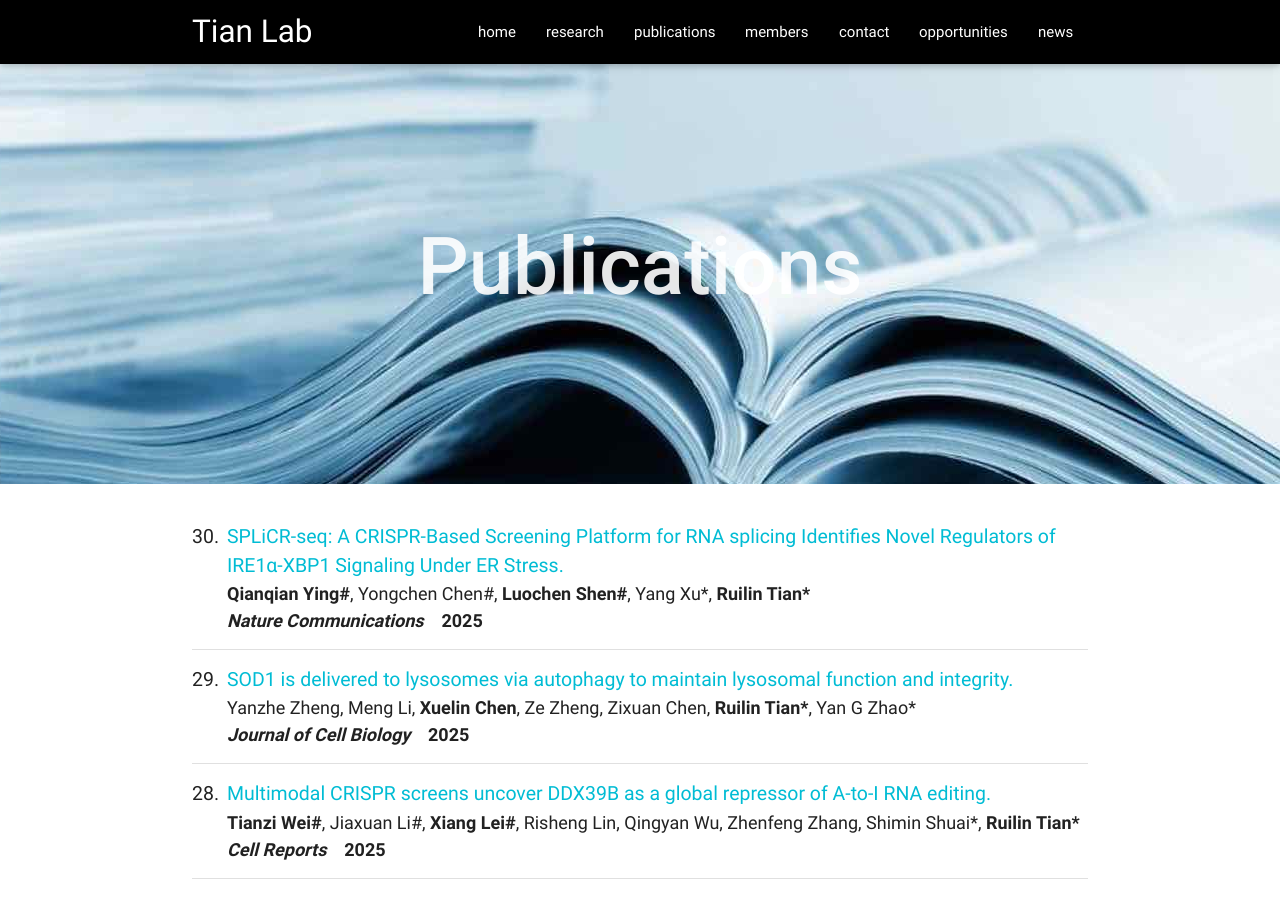
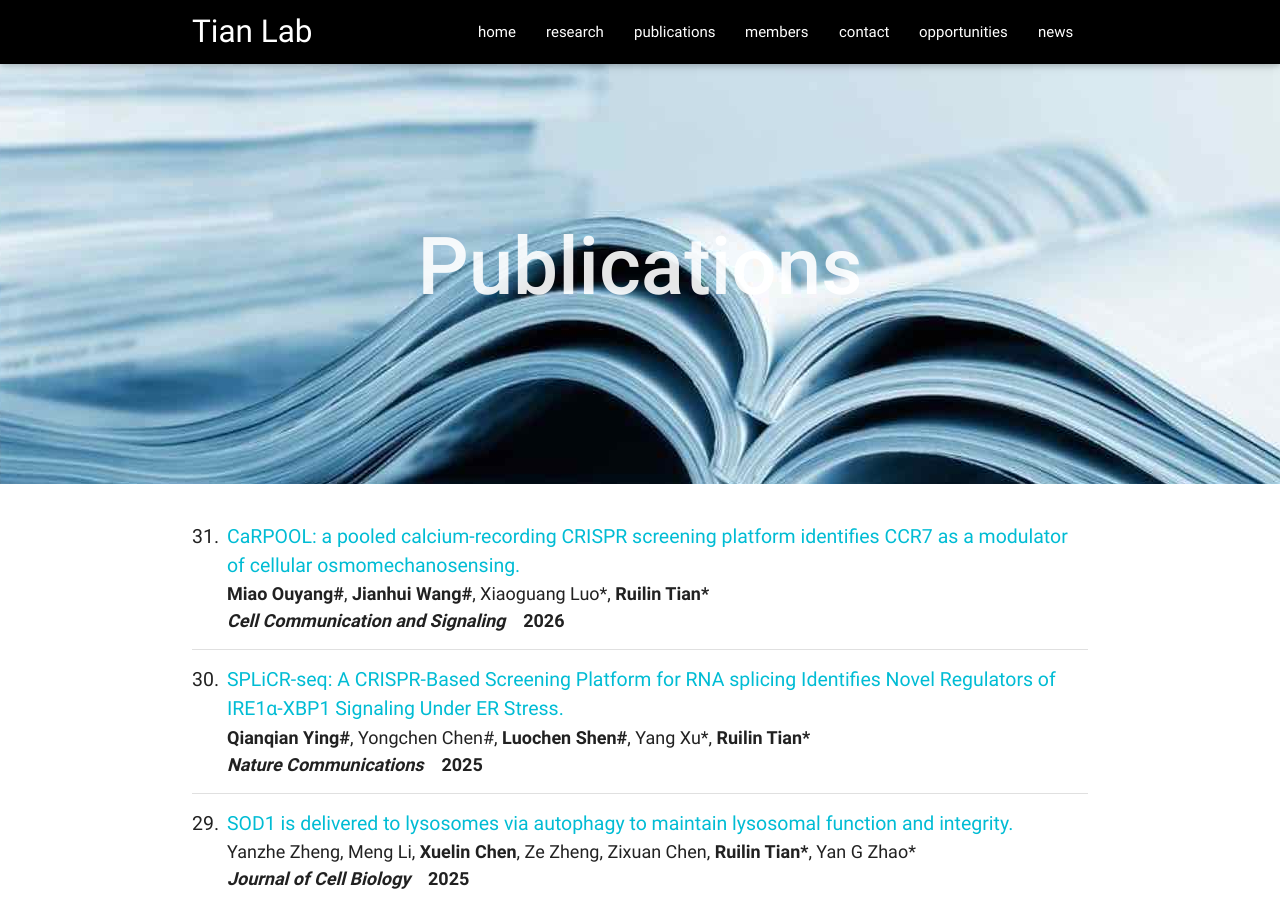
Before and after one commit to rltianlab/rltianlab.github.io, a Jekyll site: the page built from publications/index.html, in a window 1280 px wide and 900 px high. Built offline with Jekyll 4.4.1, drawn with Linux system fonts in a browser that asks for light colours.

Commit message:
Update publications.yml

```diff
--- a/_data/publications.yml
+++ b/_data/publications.yml
@@ -1,3 +1,10 @@
+- title: "CaRPOOL: a pooled calcium‐recording CRISPR screening platform identifies CCR7 as a modulator of cellular osmomechanosensing"
+  authors: <b>Miao Ouyang#</b>, <b>Jianhui Wang#</b>, Xiaoguang Luo*, <b>Ruilin Tian*</b>
+  journal: Cell Communication and Signaling
+  year: 2026
+  doi: 10.1186/s12964-026-02930-z
+  num: 31
+
 - title: "SPLiCR-seq: A CRISPR-Based Screening Platform for RNA splicing Identifies Novel Regulators of IRE1α-XBP1 Signaling Under ER Stress"
   authors: <b>Qianqian Ying#</b>, Yongchen Chen#, <b>Luochen Shen#</b>, Yang Xu*, <b>Ruilin Tian*</b>
   journal: Nature Communications
```
